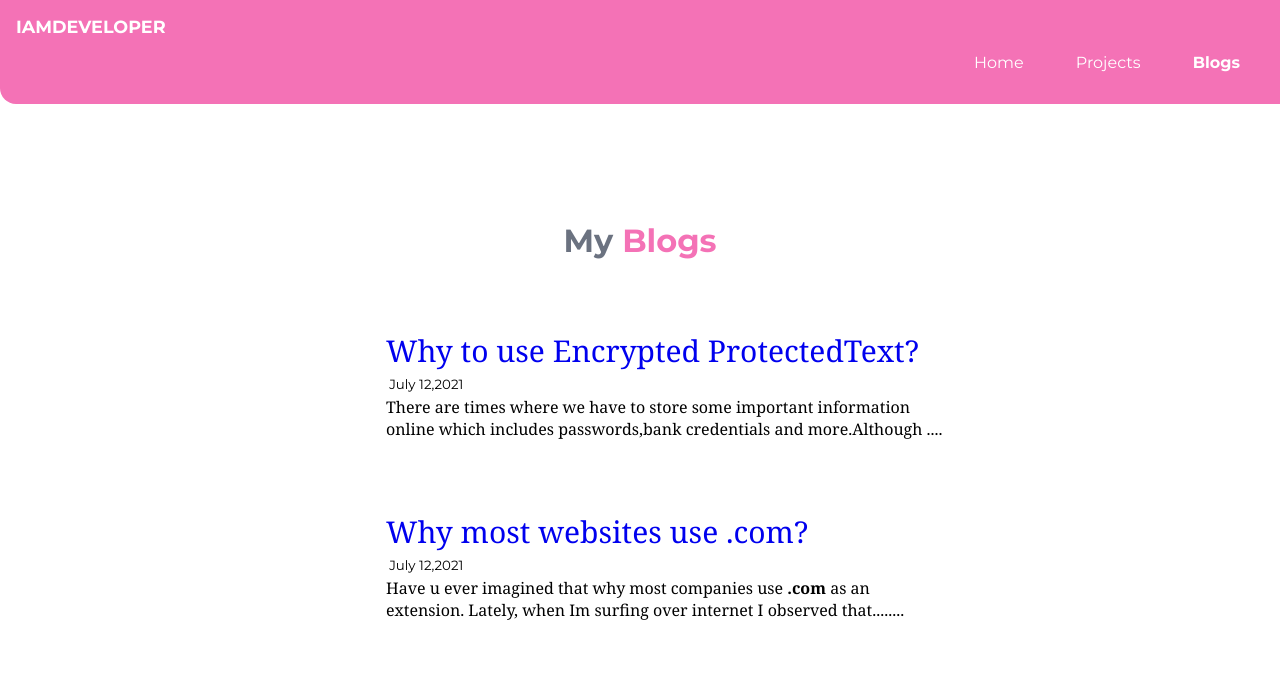
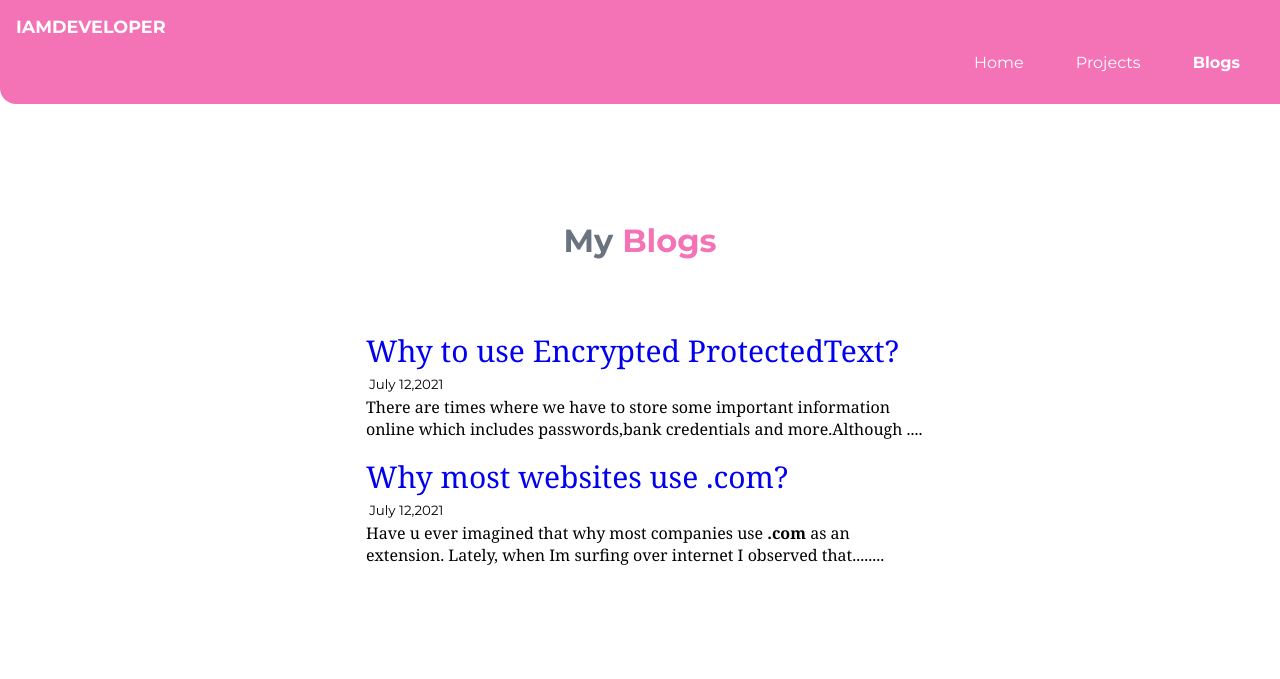
Before and after one commit to PragnaBattula/pragna-portfolio, a plain HTML site: page blogs.html in a window 1280 px wide. Drawn offline with Linux system fonts and the light colour scheme.

Commit message:
update styles

```diff
--- a/styles.css
+++ b/styles.css
@@ -23,7 +23,7 @@ hr {
 
 .container {
     padding: 0rem 1rem;
-    padding-bottom: 3rem;
+    /* padding-bottom: 3rem; */
 }
 
 .container-center {
@@ -57,6 +57,8 @@ hr {
 
 .list-non-bullet {
     list-style: none;
+    padding-inline-start: 0px;
+
 }
 
 .list-item-inline {
@@ -79,6 +81,7 @@ hr {
 
 .navigation .nav-pills {
     text-align: right;
+
 }
 
 .navigation .link {
```
